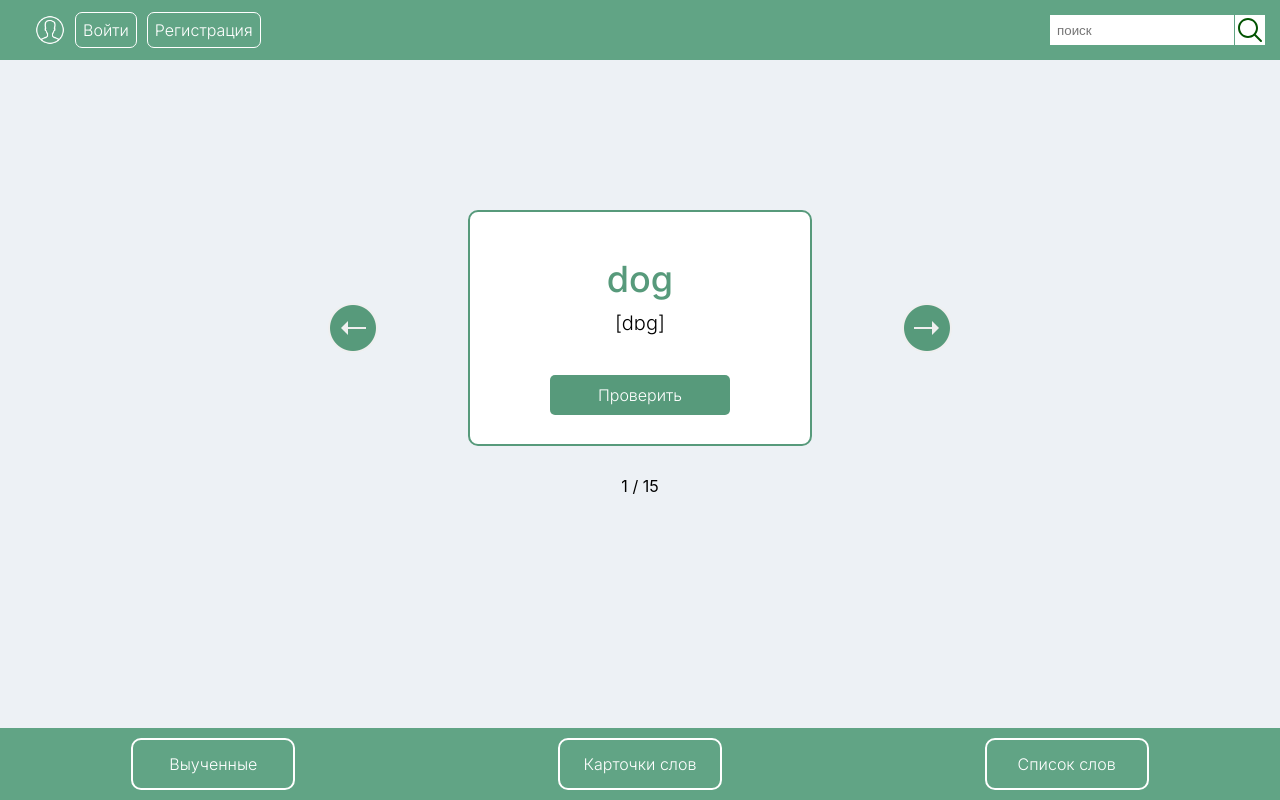
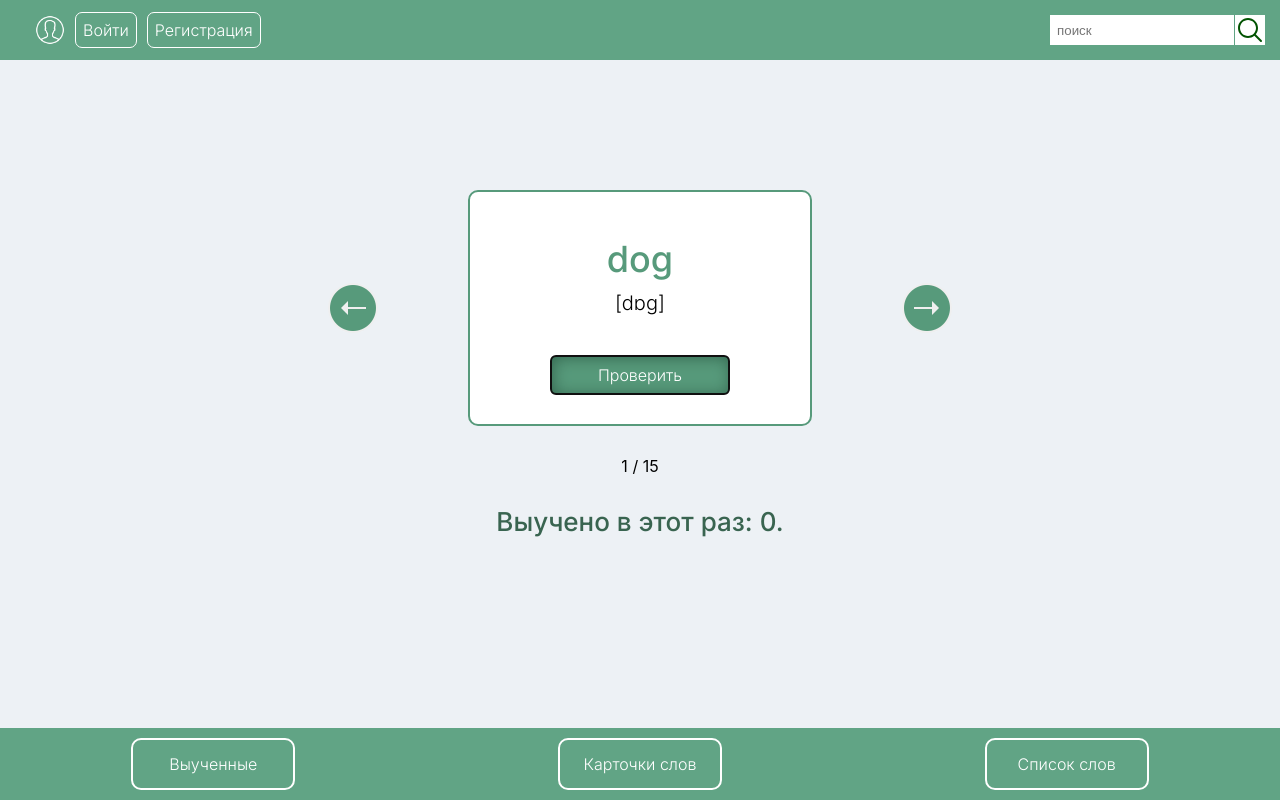
Before and after one commit to ElenaNaychuk/Learn-English-words, a React (Create React App) app in the folder learn_english_words/: page /cards in a window 1280 px wide. Shown: the top 800 px of the page. Built offline with nearby package versions, Linux system fonts and the light colour scheme.

Commit message:
Added a word counter, added focus to the translation button and to the search input.

```diff
--- a/learn_english_words/src/components/CardGallery/CardGallery.jsx
+++ b/learn_english_words/src/components/CardGallery/CardGallery.jsx
@@ -8,13 +8,15 @@ import style from './cardGallery.module.scss';
 function CardGallery({ words }) {
     const [clicked, setClick] = useState(false);
     const [cardIndex, setCardIndex] = useState(0);
+    const [isLearned, setIsLearned] = useState(0);
 
     const handelClick = () => {
         setClick(true);
+        setIsLearned((isLearned) => isLearned + 1);
     }
 
     const showPreviousCard = () => {
-        setCardIndex(cyclicDecrement(cardIndex, words.length - 1))
+        setCardIndex(cyclicDecrement(cardIndex, words.length - 1));
         setClick(false);
     }
 
@@ -48,6 +50,7 @@ function CardGallery({ words }) {
                 />
             </div>
             <div className={style.card_number}>{cardIndex + 1} / {words.length}</div>
+            <div className={style.text}>Выучено в этот раз: {isLearned}.</div>
         </div>
     );
 }
--- a/learn_english_words/src/components/CardGallery/cardGallery.module.scss
+++ b/learn_english_words/src/components/CardGallery/cardGallery.module.scss
@@ -1,14 +1,14 @@
 .wrapper {
     padding: 30px 0;
     background-color: #edf1f5;
-    height: calc(100vh - 192px);
+    height: 100vh;
 
     .container {
         display: flex;
         justify-content: center;
         gap: 7vw;
         align-items: center;
-        margin-top: 120px;
+        margin-top: 100px;
 
         .btn {
             border: none;
@@ -27,6 +27,15 @@
         margin-bottom: 30px;
         margin-top: 30px;
     }
+
+    .text {
+        text-align: center;
+        font-family: 'Inter';
+        font-size: 26px;
+        font-weight: 500;
+        color: #396450;
+        margin-bottom: 30px;
+    }
 }
 
 @media screen and (max-width: 568.98px) {
--- a/learn_english_words/src/components/Footer/Footer.jsx
+++ b/learn_english_words/src/components/Footer/Footer.jsx
@@ -1,7 +1,7 @@
 import { Link } from 'react-router-dom';
 import style from './footer.module.scss';
 
-function Footer(props) {
+function Footer() {
     return (
         <footer className={style.container}>
             <Link to='/learned' className={style.block_navigation}>Выученные</Link>
--- a/learn_english_words/src/components/Header/Header.jsx
+++ b/learn_english_words/src/components/Header/Header.jsx
@@ -1,6 +1,10 @@
+import { useEffect, useRef } from 'react';
 import style from './header.module.scss';
 
 function Header(props) {
+
+    const ref = useRef(null);
+    useEffect(() => ref.current.focus(), []);
 
     return (
         <div className={style.container}>
@@ -14,7 +18,7 @@ function Header(props) {
                 </div>
             </div>
             <legend className={style.search_block}>
-                <input className={style.input} type="text" placeholder='поиск' />
+                <input ref={ref} className={style.input} type="text" placeholder='поиск' />
                 <img className={style.search_icon} src='./assets/images/searchIcon.svg' alt="search" />
             </legend>
         </div>
--- a/learn_english_words/src/components/LoginForm/loginForm.module.scss
+++ b/learn_english_words/src/components/LoginForm/loginForm.module.scss
@@ -5,7 +5,6 @@
     right: 0;
     bottom: 0;
     background-color: #396450;
-    opacity: 0.9;
 
     .form {
         position: absolute;
@@ -79,5 +78,4 @@
             background-color: #fff;
         }
     }
-
 }
--- a/learn_english_words/src/components/MainPage/MainPage.jsx
+++ b/learn_english_words/src/components/MainPage/MainPage.jsx
@@ -1,5 +1,5 @@
+import style from './mainPage.module.scss';
 
-import style from './mainPage.module.scss';
 MainPage.defaultProps = {
     userName: 'пользователь'
 }
--- a/learn_english_words/src/components/WordCard/WordCard.jsx
+++ b/learn_english_words/src/components/WordCard/WordCard.jsx
@@ -1,6 +1,17 @@
+import { useEffect, useRef } from 'react';
 import style from './wordCard.module.scss'
 
 function WordCard(props) {
+
+    const ref = useRef(null);
+
+    useEffect(() => {
+        if (ref.current) {
+            ref.current.focus()
+        }
+    });
+
+    useEffect(() => console.log('я родился!'))
 
     return (
         <div className={style.container_card} id={props.key}>
@@ -10,7 +21,10 @@ function WordCard(props) {
                 {
                     props.clicked
                         ? <p className={style.wordRussian}>{props.russian}</p>
-                        : <button onClick={props.handelClick} className={style.button}>Проверить</button>
+                        : <button onClick={props.handelClick}
+                            className={style.button}
+                            ref={ref}>Проверить
+                        </button>
                 }
             </div>
         </div>
--- a/learn_english_words/src/components/WordCard/wordCard.module.scss
+++ b/learn_english_words/src/components/WordCard/wordCard.module.scss
@@ -55,6 +55,12 @@ $main-color: #579a7b;
         font-size: 16px;
         font-weight: 500;
     }
+
+    .button:focus {
+        border: none;
+        border: 1px solid #32644d;
+        box-shadow: inset 0.1em 0.1em 1em #32644d;
+    }
 }
 
 @media screen and (max-width: 568.98px) {
--- a/learn_english_words/src/components/WordComponent/WordComponent.jsx
+++ b/learn_english_words/src/components/WordComponent/WordComponent.jsx
@@ -7,7 +7,7 @@ import style from './wordComponent.module.scss';
 
 function WordComponent(props) {
 
-    const [isEditing, setIsEditing] = useState(props.clicked || false);
+    const [isEditing, setIsEditing] = useState(false);
 
     const edit = () => {
         setIsEditing(true);
```
